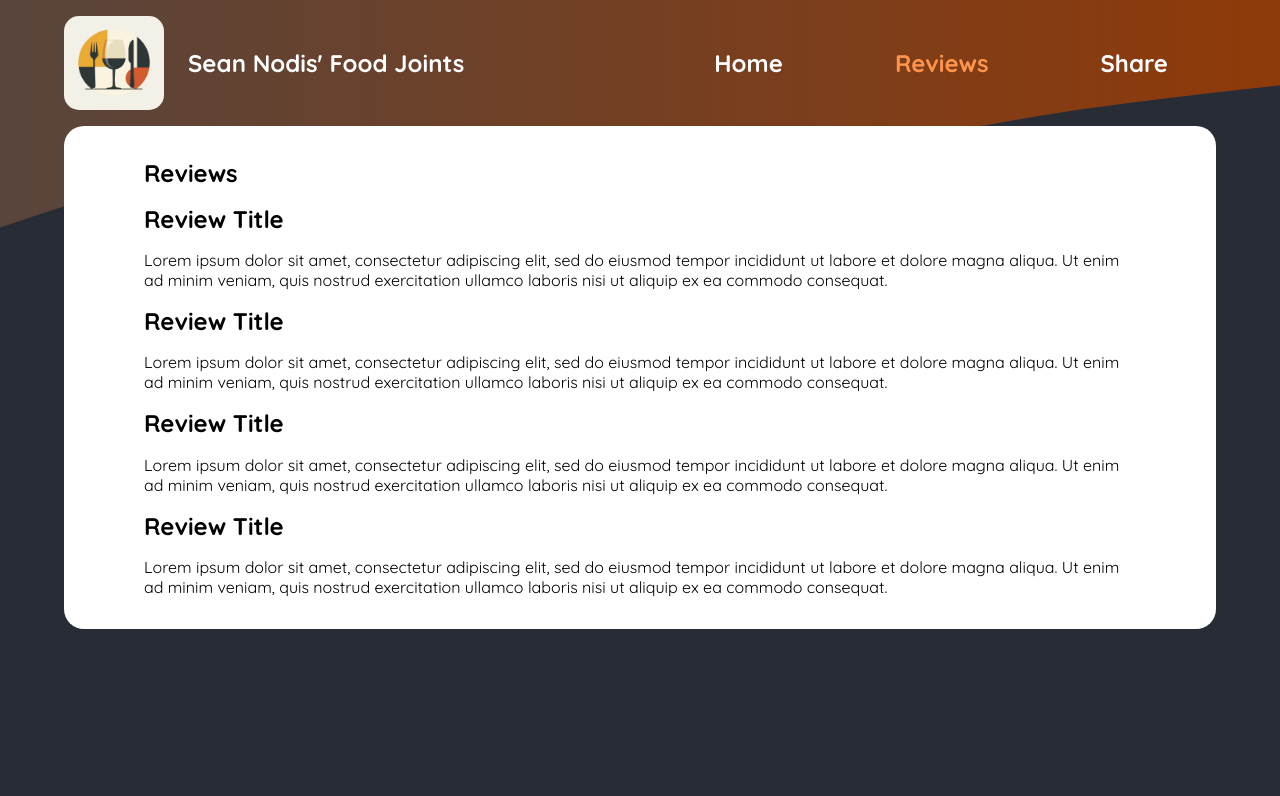
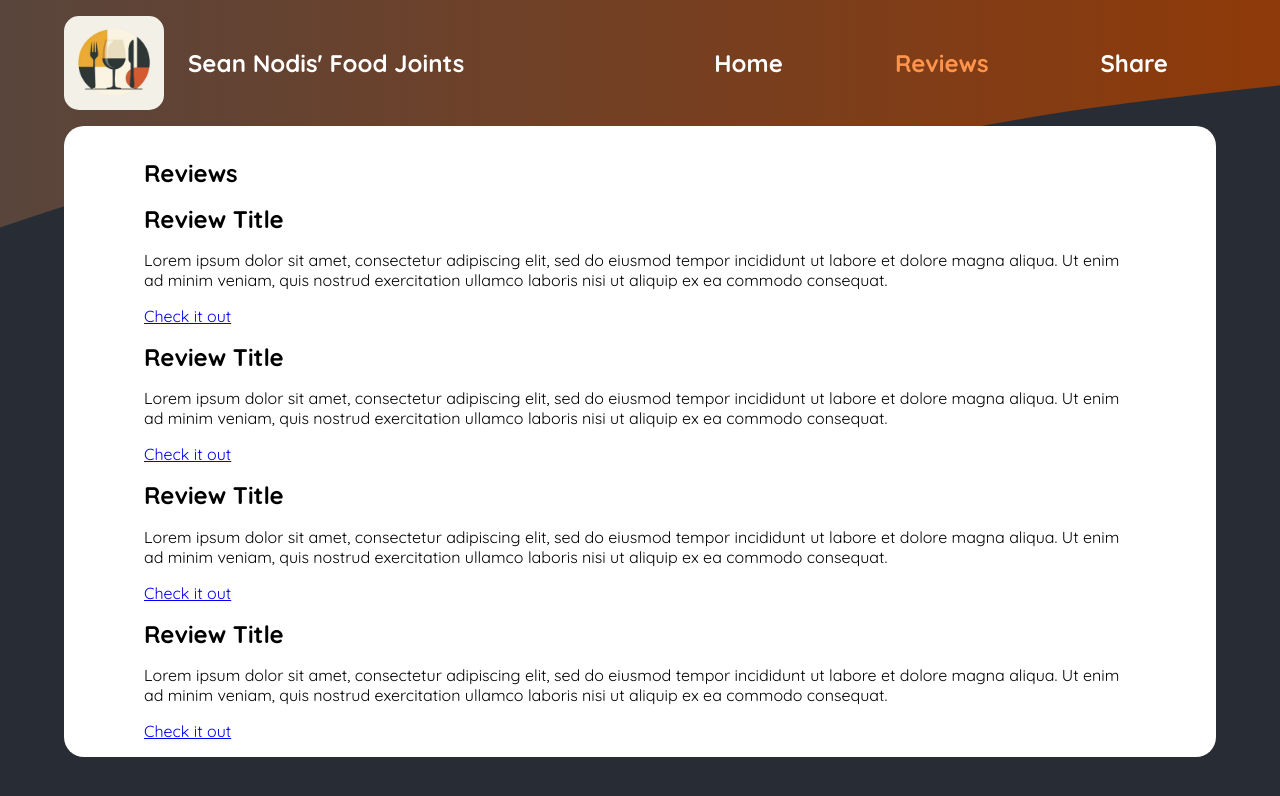
Before and after one commit to sean-xiao-zhao7/nextjs-meals, a Next.js app: page /reviews in a window 1280 px wide. Shown: the top 796 px of the page. Built offline with nearby package versions, Linux system fonts and the light colour scheme.

Commit message:
Add sqlite

```diff
--- a/components/reviews/ReviewPreview.tsx
+++ b/components/reviews/ReviewPreview.tsx
@@ -1,4 +1,14 @@
-const ReviewPreview = ({ title, intro }: { title: string; intro: string }) => {
+import Link from "next/link";
+
+const ReviewPreview = ({
+    title,
+    intro,
+    slug,
+}: {
+    title: string;
+    intro: string;
+    slug: string;
+}) => {
     return (
         <div>
             <h1>{title ? title : "Review Title"}</h1>
@@ -10,6 +20,7 @@ const ReviewPreview = ({ title, intro }: { title: string; intro: string }) => {
                 enim ad minim veniam, quis nostrud exercitation ullamco laboris \
                 nisi ut aliquip ex ea commodo consequat."}
             </p>
+            <Link href={`/reviews/${slug}`}>Check it out</Link>
         </div>
     );
 };
--- a/package.json
+++ b/package.json
@@ -13,6 +13,7 @@
         "@emotion/styled": "^11.11.0",
         "@mui/icons-material": "^5.15.14",
         "@mui/material": "^5.15.14",
+        "better-sqlite3": "^9.4.3",
         "next": "14.1.3",
         "react": "^18",
         "react-dom": "^18"
```
Also changed, not shown: 1 other file (tests, documents, lock files or other folders).
